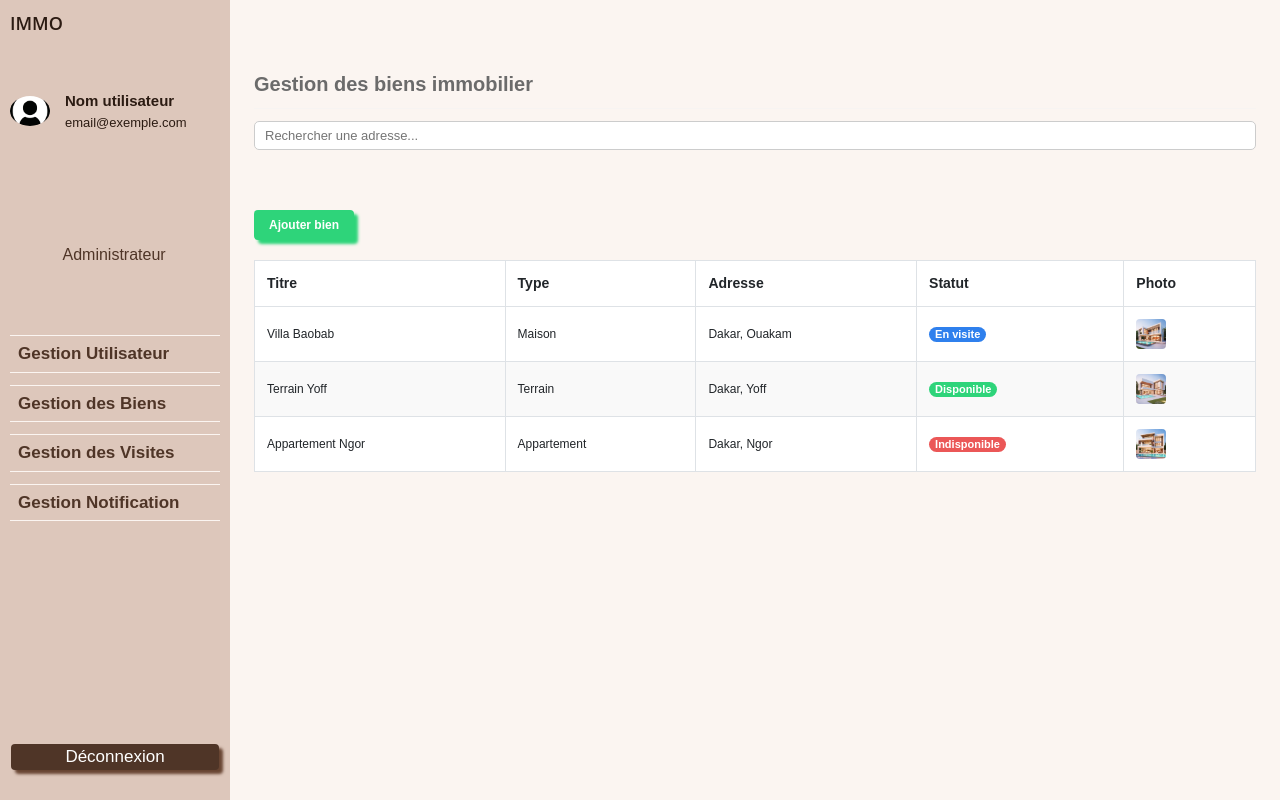
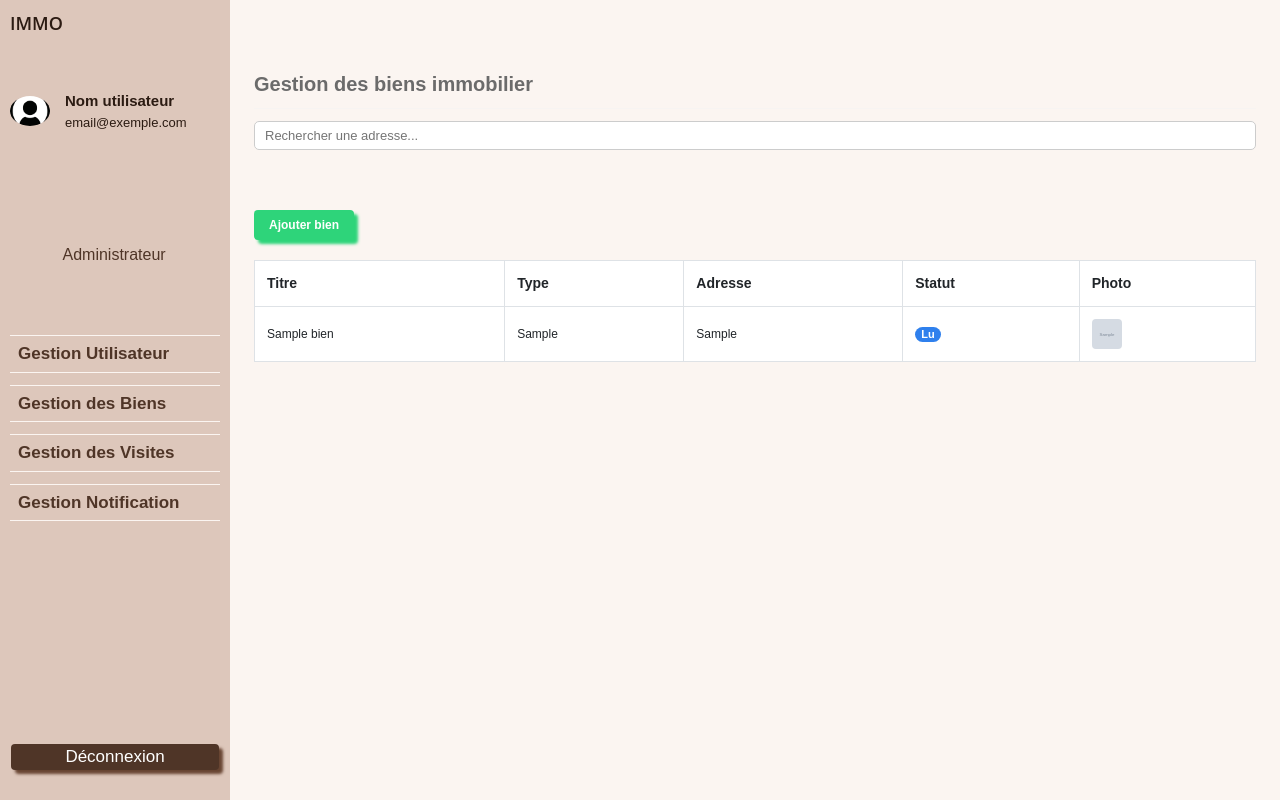
Before and after one commit to mouhamed36-collab/project_immo, a PHP site: page /project_immo/pages/dashboard/gestion_biens.php in a window 1280 px wide. Run offline with PHP 8.4, Linux system fonts and the light colour scheme; tables that the repository leaves empty hold one stand-in row (values such as "Sample post"); grey boxes marked "Sample" are stand-in pictures.

Commit message:
CRUD biens

```diff
--- /dev/null
+++ b/CRUD/biendModel.php
@@ -0,0 +1,212 @@
+<?php
+require_once("con_db.php");
+
+// 1. Configuration du dossier d'upload
+$dossier = __DIR__ . "/photosBiens/";
+if (!is_dir($dossier)) {
+    mkdir($dossier, 0755, true);
+}
+function ajouterBien($data)
+{
+    global $con, $dossier;
+    // 2. Traitement de la photo
+    if (!empty($_FILES['photo']['name'])) {
+        $extension = pathinfo($_FILES['photo']['name'], PATHINFO_EXTENSION);
+        $nouveauNom = uniqid('img_') . '.' . $extension;
+        $chemin = $dossier . $nouveauNom;
+        var_dump($chemin);
+        if (!move_uploaded_file($_FILES['photo']['tmp_name'], $chemin)) {
+            // Erreur upload
+            return [
+                'success' => false,
+                'message' => "Erreur lors du téléchargement du fichier."
+            ];
+        }
+        // On stockera le chemin relatif en BDD (par ex. "images/img_xxx.jpg")
+        $urlPhoto = "photosBiens/" . $nouveauNom;
+    } else {
+        // Valeur par défaut si pas de photo
+        $urlPhoto = null;
+    }
+
+    // 3. Récupération et validation minimale des champs
+    $titre       = trim($data['titre'] ?? '');
+    $description = trim($data['description'] ?? '');
+    $prix        = floatval($data['prix'] ?? 0);
+    $type   = trim($data['type'] ?? '');
+    $localisation = trim($data['localisation'] ?? '');
+    $surface     = floatval($data['surface'] ?? 0);
+    $status = 'disponible'; // Valeur par défaut
+
+    // 4. Préparation et exécution de la requête
+    $sql = "INSERT INTO bien (titre, description, prix, type, photo, localisation, surface, status)
+            VALUES (?, ?, ?, ?, ?, ?, ?, ?)";
+    $stmt = $con->prepare($sql);
+
+    if (!$stmt) {
+        return [
+            'success' => false,
+            'message' => "Erreur de préparation SQL : " . $con->error
+        ];
+    }
+
+
+    $stmt->bind_param("ssdsssds", $titre, $description, $prix, $type, $urlPhoto, $localisation, $surface, $status);
+
+    if ($stmt->execute()) {
+        return [
+            'success' => true,
+            'message' => "Bien ajouté avec succès."
+        ];
+    } else {
+        return [
+            'success' => false,
+            'message' => "Erreur lors de l'ajout du bien : " . $stmt->error
+        ];
+    }
+}
+
+function getAllBiens()
+{
+    global $con;
+    $sql = "SELECT * FROM bien";
+    $result = $con->query($sql);
+    if ($result) {
+        return $result->fetch_all(MYSQLI_ASSOC);
+    } else {
+        return [];
+    }
+}
+
+function getBienById($id)
+{
+    global $con;
+    $sql = "SELECT * FROM bien WHERE idbien = ?";
+    $stmt = $con->prepare($sql);
+    if ($stmt) {
+        $stmt->bind_param("i", $id);
+        $stmt->execute();
+        $result = $stmt->get_result();
+        return $result->fetch_assoc();
+    }
+    return null;
+}
+function deleteBien($id)
+{
+    global $con;
+    $sql = "DELETE FROM bien WHERE idbien = ?";
+    $stmt = $con->prepare($sql);
+    if ($stmt) {
+        $stmt->bind_param("i", $id);
+        return $stmt->execute();
+    }
+    return false;
+}
+
+
+function updateBien($data)
+{
+    global $con, $dossier;
+    $id = intval($data['idbien']);
+
+    // 1. Traitement de la photo
+    if (!empty($_FILES['photo']['name'])) {
+        $extension = pathinfo($_FILES['photo']['name'], PATHINFO_EXTENSION);
+        $nouveauNom = uniqid('img_') . '.' . $extension;
+        $chemin = $dossier . $nouveauNom;
+
+        if (!move_uploaded_file($_FILES['photo']['tmp_name'], $chemin)) {
+            return [
+                'success' => false,
+                'message' => "Erreur lors du téléchargement du fichier."
+            ];
+        }
+        $urlPhoto = "photosBiens/" . $nouveauNom;
+    } else {
+        $urlPhoto = null;
+    }
+
+    // 2. Récupération et validation  des champs
+    $titre       = trim($data['titre'] ?? '');
+    $description = trim($data['description'] ?? '');
+    $prix        = floatval($data['prix'] ?? 0);
+    $type   = trim($data['type'] ?? '');
+    $localisation = trim($data['localisation'] ?? '');
+    $surface     = floatval($data['surface'] ?? 0);
+
+    // 3. Préparation et exécution de la requête
+    if ($urlPhoto) {
+        // Mise à jour avec nouvelle photo
+        $sql = "UPDATE bien SET titre=?, description=?, prix=?, type=?, photo=?, localisation=?, surface=? WHERE idbien=?";
+        $stmt = $con->prepare($sql);
+        if (!$stmt) {
+            return [
+                'success' => false,
+                'message' => "Erreur de préparation SQL : " . $con->error
+            ];
+        }
+        $stmt->bind_param("ssdssssi", $titre, $description, $prix, $type, $urlPhoto, $localisation, $surface, $id);
+    } else {
+        // Mise à jour sans nouvelle photo
+        $sql = "UPDATE bien SET titre=?, description=?, prix=?, type=?, localisation=?, surface=? WHERE idbien=?";
+        $stmt = $con->prepare($sql);
+        if (!$stmt) {
+            return [
+                'success' => false,
+                'message' => "Erreur de préparation SQL : " . $con->error
+            ];
+        }
+        $stmt->bind_param("ssdsssi", $titre, $description, $prix, $type, $localisation, $surface, $id);
+    }
+    if ($stmt->execute()) {
+        return [
+            'success' => true,
+            'message' => "Bien mis à jour avec succès."
+        ];
+    } else {
+        return [
+            'success' => false,
+            'message' => "Erreur lors de la mise à jour du bien : " . $stmt->error
+        ];
+    }
+}
+
+function deleteBienById($id)
+{
+    global $con;
+    $bien = getBienById($id);
+    if ($bien) {
+        // Supprimer la photo du projet
+        if ($bien['photo']) {
+            $cheminPhoto = __DIR__ . "/photosBiens/" . basename($bien['photo']);
+            if (file_exists($cheminPhoto)) {
+                unlink($cheminPhoto);
+            }
+        }
+        return deleteBien($id);
+    }
+    return false;
+}
+
+if ($_SERVER['REQUEST_METHOD'] === 'POST' && isset($_POST['ajouterBien'])) {
+    $result = ajouterBien($_POST);
+    if ($result['success']) {
+        header("Location: http://localhost/project_immo/pages/dashboard/gestion_biens.php");
+    } else {
+        echo json_encode($result);
+    }
+}
+if ($_SERVER['REQUEST_METHOD'] === 'POST' && isset($_POST['modifierBien'])) {
+    $result = updateBien($_POST);
+    if ($result['success']) {
+        header("Location: http://localhost/project_immo/pages/dashboard/gestion_biens.php");
+    } else {
+        echo json_encode($result);
+    }
+}
+if ($_SERVER['REQUEST_METHOD'] === 'POST' && isset($_POST['supprimerBien'])) {
+    $id = intval($_POST['idbien']);
+    $result = deleteBienById($id);
+    header("Location: http://localhost/project_immo/pages/dashboard/gestion_biens.php");
+    exit;
+}
--- a/pages/dashboard/gestion_biens.php
+++ b/pages/dashboard/gestion_biens.php
@@ -1,4 +1,8 @@
-<?php require_once("menu.php"); ?>
+<?php require_once("menu.php");
+include_once("../../CRUD/biendModel.php");
+$biens = getAllBiens();
+
+?>
 <main class="contenu-dashboard">
   <!-- Titre -->
   <h1 class="titre-dashboard">Gestion des biens immobilier</h1>
@@ -9,7 +13,7 @@
   <!-- Barre de recherche + Bouton -->
   <div class="zone-recherche">
     <input type="text" class="barre-recherche" placeholder="Rechercher une adresse..." />
-    <button class="btn-ajouter"  data-bs-toggle="modal" data-bs-target="#ajouterBienModal">Ajouter bien</button>
+    <button class="btn-ajouter" data-bs-toggle="modal" data-bs-target="#ajouterBienModal">Ajouter bien</button>
   </div>
 
   <!-- Tableau -->
@@ -25,34 +29,22 @@
         </tr>
       </thead>
       <tbody>
-        <tr class="table-row" data-bs-toggle="modal" data-bs-target="#modalDetailBien">
-          <td>Villa Baobab</td>
-          <td>Maison</td>
-          <td>Dakar, Ouakam</td>
-          <td><span class="badge badge-visite">En visite</span></td>
-          <td><img src="http://localhost/project_immo/asset/img/MAISON 1.png" class="img-bien" alt="bien"></td>
+        <?php foreach ($biens as $bien): ?>
+          <tr class="table-row" data-bs-toggle="modal" data-bs-target="#modalDetailBien<?= $bien['idbien'] ?>">
+            <td><?php echo htmlspecialchars($bien['titre']); ?></td>
+            <td><?php echo htmlspecialchars($bien['type']); ?></td>
+            <td><?php echo htmlspecialchars($bien['localisation']); ?></td>
+            <td><span class="badge badge-visite"><?php echo ucfirst($bien['status']); ?></span></td>
+            <td><img src="http://localhost/project_immo/CRUD/<?= $bien['photo'] ?>" class="img-bien" alt="bien"></td>
           </tr>
-        <tr class="table-row" data-bs-toggle="modal" data-bs-target="#modalDetailBien">
-          <td>Terrain Yoff</td>
-          <td>Terrain</td>
-          <td>Dakar, Yoff</td>
-          <td><span class="badge badge-dispo">Disponible</span></td>
-          <td><img src="http://localhost/project_immo/asset/img/MAISON 2.png" class="img-bien" alt="bien"></td>
-        </tr>
-        <tr class="table-row" data-bs-toggle="modal" data-bs-target="#modalDetailBien">
-          <td>Appartement Ngor</td>
-          <td>Appartement</td>
-          <td>Dakar, Ngor</td>
-          <td><span class="badge badge-indispo">Indisponible</span></td>
-          <td><img src="http://localhost/project_immo/asset/img/MAISON 3.png" class="img-bien" alt="bien"></td>
-        </tr>
+        <?php endforeach; ?>
       </tbody>
     </table>
   </div>
 </main>
 <!-- Modal pour ajouter bien -->
-<div class="modal fade" id="ajouterBienModal" tabindex="-1" aria-labelledby="ajouterBienLabel" aria-hidden="true" >
-  <div class="modal-dialog modal-dialog-centered" >
+<div class="modal fade" id="ajouterBienModal" tabindex="-1" aria-labelledby="ajouterBienLabel" >
+  <div class="modal-dialog modal-dialog-centered">
     <div class="modal-content" style="
       width: 512px;
       height: 575px;
@@ -62,7 +54,7 @@
       border: none;
       border-radius: 8px;
     ">
-      <div class="modal-header" >
+      <div class="modal-header">
         <h5 class="modal-title w-100 text-center" id="ajouterBienLabel" style="
           font-family: Montserrat;
           font-weight: bold;
@@ -73,22 +65,22 @@
       </div>
 
       <div class="modal-body">
-        <form>
+        <form method="post" enctype="multipart/form-data" action="http://localhost/project_immo/CRUD/biendModel.php">
 
           <div class="mb-3">
-            <input type="text" class="form-control" placeholder="Titre du bien" style="background-color: #DDC7BB;">
+            <input required type="text" class="form-control" name="titre" placeholder="Titre du bien" style="background-color: #DDC7BB;">
           </div>
 
           <div class="mb-3">
-            <textarea class="form-control" rows="3" placeholder="Description..." style="background-color: #DDC7BB;"></textarea>
+            <textarea required class="form-control" rows="3" name="description" placeholder="Description..." style="background-color: #DDC7BB;"></textarea>
           </div>
 
           <div class="mb-3 d-flex align-items-center gap-2">
-            <input type="file" class="form-control" style="background-color: #DDC7BB;">
+            <input required type="file" name="photo" class="form-control" style="background-color: #DDC7BB;">
           </div>
 
           <div class="mb-3">
-            <select class="form-select" style="background-color: #DDC7BB;">
+            <select required class="form-select" name="type" style="background-color: #DDC7BB;">
               <option selected disabled>Catégorie</option>
               <option value="maison">Maison</option>
               <option value="appartement">Appartement</option>
@@ -97,19 +89,19 @@
           </div>
 
           <div class="mb-3">
-            <input type="number" class="form-control" placeholder="Surface (m²)" style="background-color: #DDC7BB;">
+            <input type="number" required class="form-control" name="surface" placeholder="Surface (m²)" style="background-color: #DDC7BB;">
           </div>
 
           <div class="mb-3">
-            <input type="number" class="form-control" placeholder="Prix (FCFA)" style="background-color: #DDC7BB;">
+            <input type="number" required class="form-control" name="prix" placeholder="Prix (FCFA)" style="background-color: #DDC7BB;">
           </div>
 
           <div class="mb-3">
-            <input type="text" class="form-control" placeholder="Adresse.." style="background-color: #DDC7BB;">
+            <input type="text" required class="form-control" name="localisation" placeholder="Adresse.." style="background-color: #DDC7BB;">
           </div>
 
           <div class="text-center">
-            <button type="submit" class="btn" style="
+            <button type="submit" name="ajouterBien" class="btn" style="
               width: 156px;
               height: 40px;
               background-color: #2B1B12;
@@ -130,7 +122,8 @@
 </div>
 <!-- fin pour modal ajouter bien -->
 <!-- Modal Detail bien -->
-<div class="modal fade" id="modalDetailBien" tabindex="-1" aria-labelledby="modalDetailBienLabel" aria-hidden="true">
+<?php foreach ($biens as $bien): ?>
+  <div class="modal fade" id="modalDetailBien<?= $bien['idbien'] ?>" tabindex="-1" aria-labelledby="modalDetailBienLabel<?= $bien['idbien'] ?>" aria-hidden="true">
     <div class="modal-dialog  modal-lg modal-dialog-centered">
       <div class="modal-content" style="
       width:900px;
@@ -139,19 +132,16 @@
       border-radius: 10px;
       border: none;
       box-shadow: 0 4px 12px rgba(0, 0, 0, 0.1);
-
     ">
-
         <div class="modal-body d-flex p-4 mb-1">
           <div>
-          <img src="http://localhost/project_immo/asset/img/MAISON 1.png" alt="Photo du bien" style="
+            <img src="http://localhost/project_immo/CRUD/<?= $bien['photo'] ?>" alt="Photo du bien" style="
             width: 160px;
             height: 135px;
             object-fit: cover;
             border-radius: 8px;
           ">
           </div>
-
           <!--  Détails du bien -->
           <div class="ms-4 p-3">
             <h5 style="
@@ -160,43 +150,47 @@
             font-size: 20px;
             color:rgb(73, 31, 6);
             margin-bottom: 8px;
-          ">Maison d’hôte</h5>
+          "><?= htmlspecialchars($bien['titre']) ?></h5>
 
             <p style="font-family: Montserrat; font-weight: 600; font-size: 14px; color: #4F3527; margin-bottom: 4px;">
-            <i class="bi bi-geo-alt-fill"></i>Lieu : Dakar Parcelles Assainies
+              <i class="bi bi-geo-alt-fill"></i>Lieu : <?= htmlspecialchars($bien['localisation']) ?>
             </p>
 
             <p style="font-family: Montserrat; font-weight: 600; font-size: 14px; color: #4F3527; margin-bottom: 4px;">
-             Chambres : 3
+              Type : <?= htmlspecialchars($bien['type']) ?>
             </p>
 
             <p style="font-family: Montserrat; font-weight: 600; font-size: 14px; color: #4F3527; margin-bottom: 4px;">
-             Surface : 120 m²
+              Surface : <?= htmlspecialchars($bien['surface']) ?> m²
             </p>
 
             <p style="font-family: Moul; font-size: 24px; color: #4F3527; font-weight: 400;">
-             Prix : 18 000 000 FCFA
+              Prix : <?= number_format($bien['prix'], 0, ',', ' ') ?> FCFA
             </p>
           </div>
         </div>
         <hr style="border:none;height:3px;background-color:#DDC7BB;width:100%;">
         <div>
           <h4 style="color: #4F3527;text-align:left;margin-left:30px">Description</h4>
-            <p style="color: #4F3527;text-align:left;margin-left:30px">Lorem ipsum dolor sit amet consectetur adipisicing elit. Magnam delectus fugiat impedit ducimus libero perferendis a minima consequuntur, odit ab, corrupti laborum sint! Quisquam, iusto repellendus veniam doloremque praesentium repellat!</p>
+          <p style="color: #4F3527;text-align:left;margin-left:30px"><?= nl2br(htmlspecialchars($bien['description'])) ?></p>
         </div>
-
         <!-- 🔧 Boutons -->
         <div class="modal-footer justify-content-center border-0">
-        <button class="btn btn-success mx-4"  data-bs-toggle="modal" data-bs-target="#ModifierBienModal">Modifier</button>
-        <button class="btn btn-danger  mx-4">Supprimer</button>
+          <button class="btn btn-success mx-4" data-bs-toggle="modal" data-bs-target="#ModifierBienModal<?= $bien['idbien'] ?>">Modifier</button>
+          <form method="post" action="http://localhost/project_immo/CRUD/biendModel.php" style="display:inline;" onsubmit="return confirm('Voulez-vous vraiment supprimer ce bien ?');">
+            <input type="hidden" name="idbien" value="<?= $bien['idbien'] ?>">
+            <button type="submit" name="supprimerBien" class="btn btn-danger mx-4">Supprimer</button>
+          </form>
         </div>
       </div>
     </div>
   </div>
+<?php endforeach; ?>
 <!-- fin modal detail bien -->
 <!-- debut modal modifier -->
-<div class="modal fade" id="ModifierBienModal" tabindex="-1" aria-labelledby="ajouterBienLabel" aria-hidden="true" >
-  <div class="modal-dialog modal-dialog-centered" >
+<?php foreach ($biens as $bien): ?>
+  <div class="modal fade" id="ModifierBienModal<?= $bien['idbien'] ?>" tabindex="-1" aria-labelledby="ModifierBienLabel<?= $bien['idbien'] ?>" aria-hidden="true">
+    <div class="modal-dialog modal-dialog-centered">
       <div class="modal-content" style="
       width: 512px;
       height: 575px;
@@ -206,8 +200,8 @@
       border: none;
       border-radius: 8px;
     ">
-      <div class="modal-header" >
-        <h5 class="modal-title w-100 text-center" id="AjouterBienLabel" style="
+        <div class="modal-header">
+          <h5 class="modal-title w-100 text-center" id="ModifierBienLabel<?= $bien['idbien'] ?>" style="
           font-family: Montserrat;
           font-weight: bold;
           font-size: 24px;
@@ -217,43 +211,39 @@
         </div>
 
         <div class="modal-body">
-        <form>
-
+          <form method="post" enctype="multipart/form-data" action="http://localhost/project_immo/CRUD/biendModel.php">
+            <input type="hidden" name="idbien" value="<?= $bien['idbien'] ?>">
             <div class="mb-3">
-            <input type="text" class="form-control" placeholder="Titre du bien" style="background-color: #DDC7BB;">
+              <input type="text" class="form-control" name="titre" value="<?= htmlspecialchars($bien['titre']) ?>" placeholder="Titre du bien" style="background-color: #DDC7BB;">
             </div>
-
             <div class="mb-3">
-            <textarea class="form-control" rows="3" placeholder="Description..." style="background-color: #DDC7BB;"></textarea>
+              <textarea class="form-control" rows="3" name="description" placeholder="Description..." style="background-color: #DDC7BB;"><?= htmlspecialchars($bien['description']) ?></textarea>
             </div>
-
             <div class="mb-3 d-flex align-items-center gap-2">
-            <input type="file" class="form-control" style="background-color: #DDC7BB;">
+              <input type="file" name="photo" class="form-control" style="background-color: #DDC7BB;">
+              <?php if (!empty($bien['photo'])): ?>
+                <img src="http://localhost/project_immo/CRUD/<?= htmlspecialchars($bien['photo']) ?>" alt="Photo actuelle" style="width: 60px; height: 45px; object-fit: cover; border-radius: 4px;">
+              <?php endif; ?>
             </div>
-
             <div class="mb-3">
-            <select class="form-select" style="background-color: #DDC7BB;">
-              <option selected disabled>Catégorie</option>
-              <option value="maison">Maison</option>
-              <option value="appartement">Appartement</option>
-              <option value="terrain">Terrain</option>
+              <select class="form-select" name="type" style="background-color: #DDC7BB;">
+                <option disabled>Catégorie</option>
+                <option value="maison" <?= $bien['type'] == 'maison' ? 'selected' : '' ?>>Maison</option>
+                <option value="appartement" <?= $bien['type'] == 'appartement' ? 'selected' : '' ?>>Appartement</option>
+                <option value="terrain" <?= $bien['type'] == 'terrain' ? 'selected' : '' ?>>Terrain</option>
               </select>
             </div>
-
             <div class="mb-3">
-            <input type="number" class="form-control" placeholder="Surface (m²)" style="background-color: #DDC7BB;">
+              <input type="number" class="form-control" name="surface" value="<?= htmlspecialchars($bien['surface']) ?>" placeholder="Surface (m²)" style="background-color: #DDC7BB;">
             </div>
-
             <div class="mb-3">
-            <input type="number" class="form-control" placeholder="Prix (FCFA)" style="background-color: #DDC7BB;">
+              <input type="number" class="form-control" name="prix" value="<?= htmlspecialchars($bien['prix']) ?>" placeholder="Prix (FCFA)" style="background-color: #DDC7BB;">
             </div>
-
             <div class="mb-3">
-            <input type="text" class="form-control" placeholder="Adresse.." style="background-color: #DDC7BB;">
+              <input type="text" class="form-control" name="localisation" value="<?= htmlspecialchars($bien['localisation']) ?>" placeholder="Adresse.." style="background-color: #DDC7BB;">
             </div>
-
             <div class="text-center">
-            <button type="submit" class="btn" style="
+              <button type="submit" name="modifierBien" class="btn" style="
               width: 156px;
               height: 40px;
               background-color: #2B1B12;
@@ -266,11 +256,11 @@
                 Modifier
               </button>
             </div>
-
           </form>
         </div>
       </div>
     </div>
   </div>
+<?php endforeach; ?>
 <!-- fin pour modal  bien -->
 <?php require_once("pied.php"); ?>
```
Also changed, not shown: CRUD/photosBiens/img_686713f2d0bbf.png (added), CRUD/photosBiens/img_686717f8d03db.png (added). Lines whose indentation alone changed are shown as unchanged.
